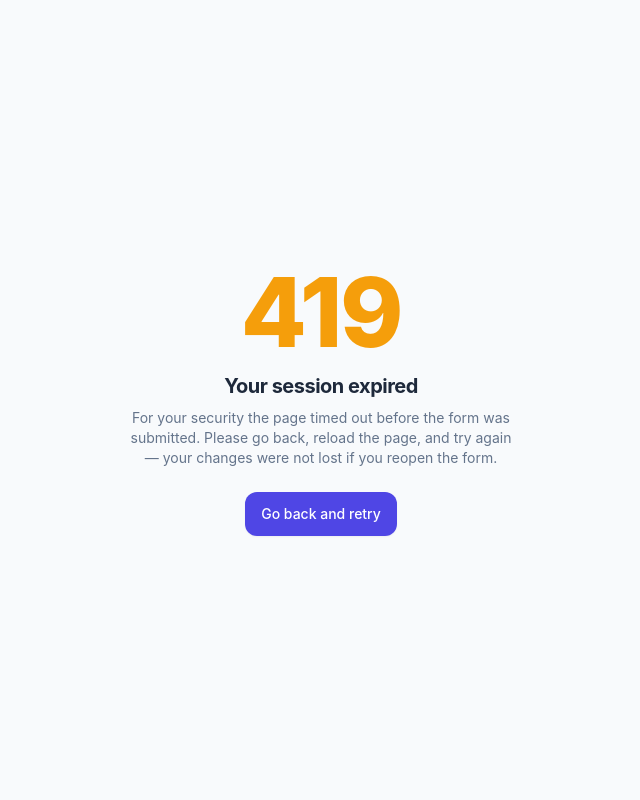
After one commit to akshaykananidwk/url.akdwk.in, a Laravel app: template resources/views/errors/419.blade.php in a window 1280 px wide. The commit adds this page. Shown: the whole page, without its empty margins (319-959 px from the left). Run offline with Laravel 12, Linux system fonts and the light colour scheme; the template is opened without the code that fills it, so the values that code supplies are empty; data comes from the database, SQL or seed files in the repository; style sheets or scripts are compiled from the project's sources; some libraries are stand-ins or nearby versions.

Commit message:
Fix settings not saving behind a proxy; add 419 page; remove test badge
Trust the reverse proxy so the app detects HTTPS from X-Forwarded-Proto.
On aaPanel/Nginx/Cloudflare the site is served over HTTPS but reaches PHP
as HTTP, so Laravel marked the session cookie insecure/mismatched and CSRF
failed — the common cause of "settings won't save" / "419 Page Expired".
With trusted proxies the session + CSRF work, so form submits persist.

- bootstrap/app.php: trustProxies(at: '*', all X-Forwarded-* headers)
- Add a friendly errors/419.blade.php (session expired) as a safety net
- Remove the temporary green "Update test OK" badge from the landing footer

Co-Authored-By: Claude Fable 5 <noreply@anthropic.com>
Claude-Session: https://claude.ai/code/session_01LgvbVzSJUdpzUaYd2HYct7

```diff
--- a/bootstrap/app.php
+++ b/bootstrap/app.php
@@ -3,6 +3,7 @@
 use Illuminate\Foundation\Application;
 use Illuminate\Foundation\Configuration\Exceptions;
 use Illuminate\Foundation\Configuration\Middleware;
+use Illuminate\Http\Request;
 
 return Application::configure(basePath: dirname(__DIR__))
     ->withRouting(
@@ -12,6 +13,17 @@ return Application::configure(basePath: dirname(__DIR__))
         health: '/up',
     )
     ->withMiddleware(function (Middleware $middleware) {
+        // Trust the reverse proxy (aaPanel/Nginx/Apache/Cloudflare) so the app
+        // correctly detects HTTPS from X-Forwarded-Proto. Without this, a site
+        // served over HTTPS through a proxy looks like plain HTTP to Laravel,
+        // which breaks secure session cookies and CSRF — the usual cause of
+        // "forms don't save" / "419 Page Expired" on shared hosting.
+        $middleware->trustProxies(at: '*', headers: Request::HEADER_X_FORWARDED_FOR
+            | Request::HEADER_X_FORWARDED_HOST
+            | Request::HEADER_X_FORWARDED_PORT
+            | Request::HEADER_X_FORWARDED_PROTO
+            | Request::HEADER_X_FORWARDED_AWS_ELB);
+
         $middleware->web(append: [
             \App\Http\Middleware\EnsureInstalled::class,
             \App\Http\Middleware\SetLocale::class,
--- /dev/null
+++ b/resources/views/errors/419.blade.php
@@ -0,0 +1,18 @@
+@php($errors = $errors ?? new \Illuminate\Support\ViewErrorBag)
+
+@extends('layouts.base')
+
+@section('title', __('Session expired') . ' — ' . site_name())
+
+@section('body')
+<div class="min-h-screen flex items-center justify-center px-4 py-10">
+    <div class="text-center max-w-sm">
+        <div class="text-7xl sm:text-8xl font-extrabold tracking-tight text-amber-500">419</div>
+        <h1 class="mt-3 text-xl font-bold tracking-tight">{{ __('Your session expired') }}</h1>
+        <p class="mt-2 text-sm text-slate-500 dark:text-slate-400">
+            {{ __('For your security the page timed out before the form was submitted. Please go back, reload the page, and try again — your changes were not lost if you reopen the form.') }}
+        </p>
+        <button onclick="history.back()" class="btn-primary mt-6">{{ __('Go back and retry') }}</button>
+    </div>
+</div>
+@endsection
--- a/resources/views/layouts/landing.blade.php
+++ b/resources/views/layouts/landing.blade.php
@@ -93,10 +93,6 @@
         </div>
         <div class="border-t border-slate-200 dark:border-slate-800 py-5 text-center text-xs text-slate-400">
             © {{ date('Y') }} {{ site_name() }}. {{ __('All rights reserved.') }}
-            {{-- === UPDATE TEST MARKER (safe to remove) === --}}
-            <span class="ml-2 inline-flex items-center gap-1 rounded-full bg-emerald-100 text-emerald-700 dark:bg-emerald-950 dark:text-emerald-300 px-2 py-0.5 font-medium">
-                🟢 {{ __('Update test OK') }} · build 2026.07.22-1
-            </span>
         </div>
     </footer>
 
```
